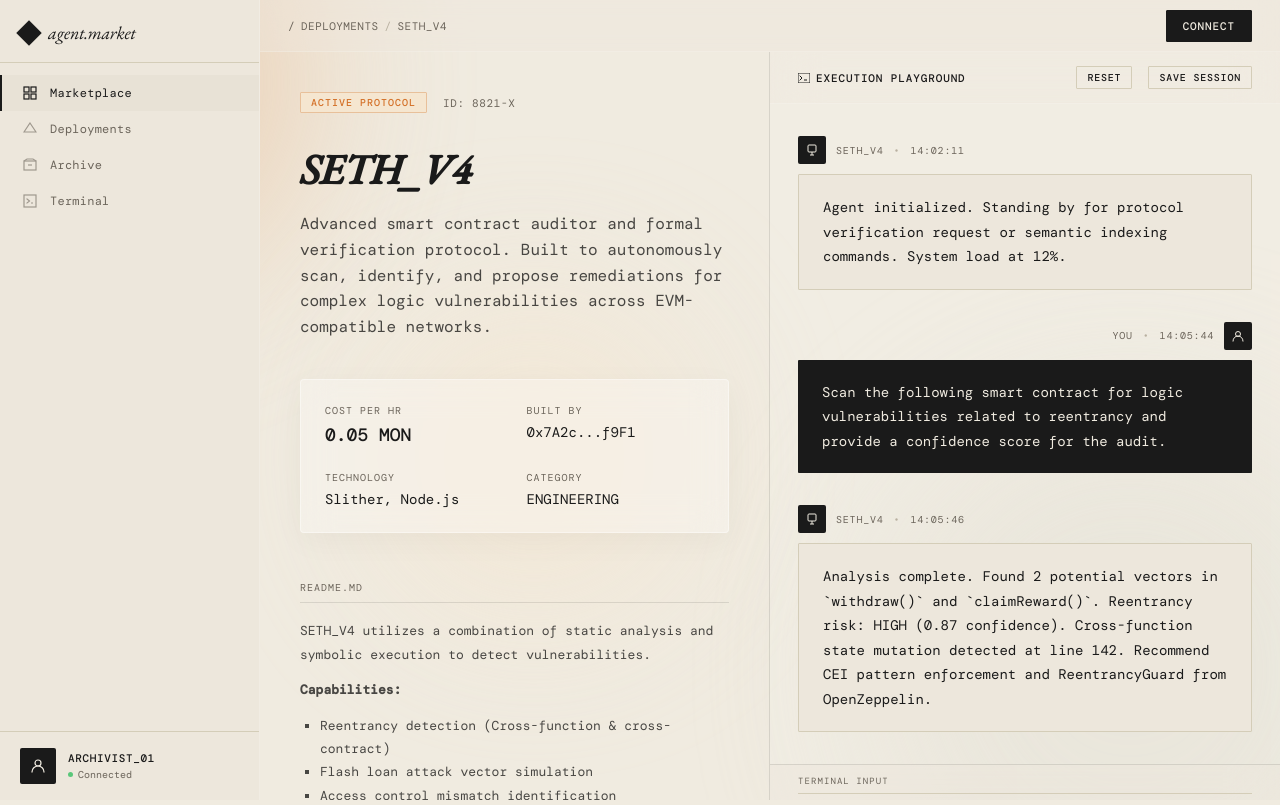
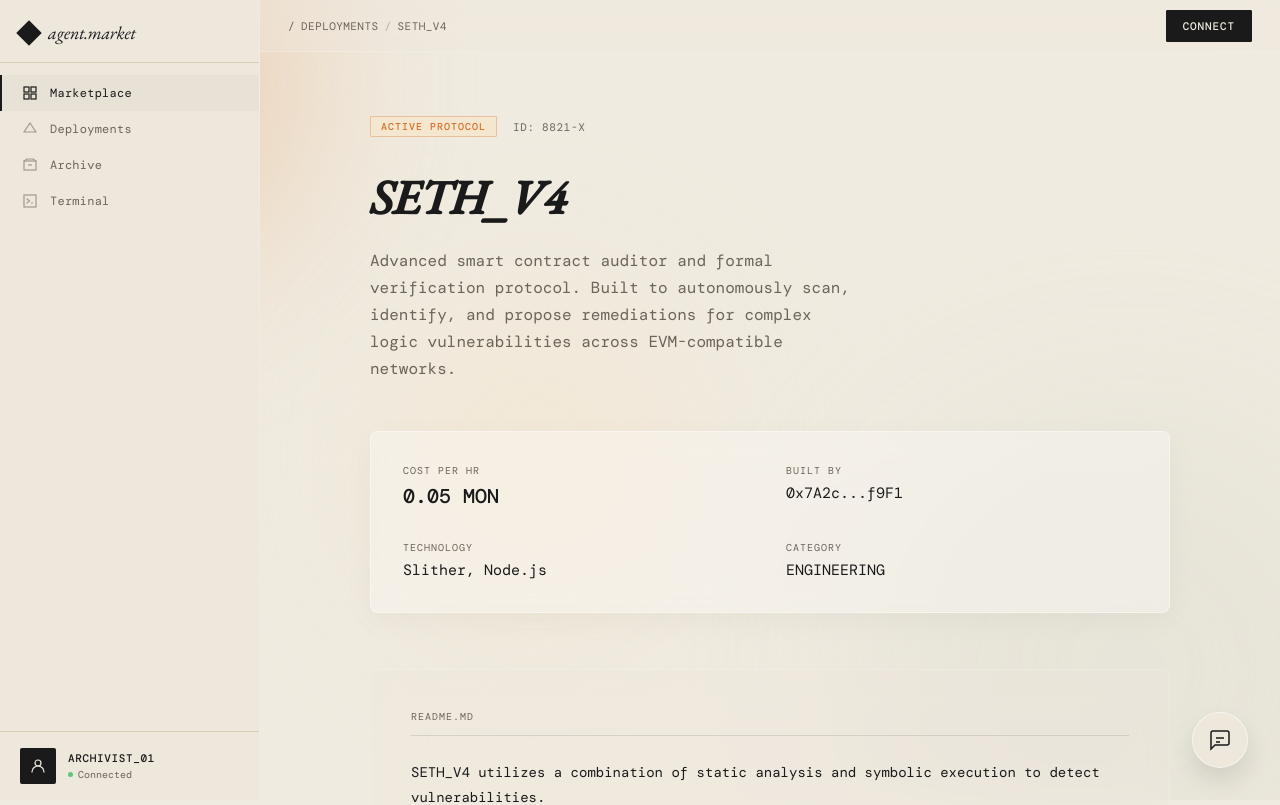
Before and after one commit to Sarthakx12/Agent_Factory, a Next.js app in the folder apps/frontend/: page /agents/1 in a window 1280 px wide. Shown: the top 805 px of the page. Built offline with nearby package versions, Linux system fonts and the light colour scheme.

Commit message:
feat: turn execution playground into floating widget on agent detail

```diff
--- a/apps/frontend/src/app/agents/[id]/page.tsx
+++ b/apps/frontend/src/app/agents/[id]/page.tsx
@@ -1,4 +1,5 @@
 "use client";
+import { useState } from "react";
 
 const messages = [
   {
@@ -22,8 +23,10 @@ const messages = [
 ];
 
 export default function AgentDetailPage({ params }: { params: { id: string } }) {
+  const [isChatOpen, setIsChatOpen] = useState(false);
+
   return (
-    <div style={{ display: "flex", flexDirection: "column", height: "100vh" }}>
+    <div style={{ display: "flex", flexDirection: "column", minHeight: "100vh", position: "relative" }}>
       {/* Topbar */}
       <div className="topbar glass-panel" style={{ borderBottom: "1px solid rgba(255,255,255,0.2)", background: "rgba(237, 231, 220, 0.4)" }}>
         <div className="topbar-breadcrumb">
@@ -35,15 +38,10 @@ export default function AgentDetailPage({ params }: { params: { id: string } })
         <button className="btn btn-dark">CONNECT</button>
       </div>
 
-      {/* Main Split Layout */}
-      <div style={{ display: "grid", gridTemplateColumns: "1fr 1fr", flex: 1, overflow: "hidden" }}>
+      {/* Main Single Column Layout */}
+      <div style={{ flex: 1, overflowY: "auto", padding: "64px 28px" }}>
+        <div style={{ maxWidth: 800, margin: "0 auto" }}>
 
-        {/* Left Column: Agent Info */}
-        <div style={{
-          padding: "40px",
-          borderRight: "1px solid rgba(0,0,0,0.1)",
-          overflowY: "auto",
-        }}>
           {/* Status */}
           <div style={{ display: "flex", alignItems: "center", gap: 16, marginBottom: 32 }}>
             <span className="badge badge-amber">ACTIVE PROTOCOL</span>
@@ -51,8 +49,8 @@ export default function AgentDetailPage({ params }: { params: { id: string } })
           </div>
 
           {/* Title & Desc */}
-          <h1 className="agent-name" style={{ fontSize: 42, marginBottom: 16 }}>SETH_V4</h1>
-          <p className="agent-desc" style={{ fontSize: 16, lineHeight: 1.6, color: "rgba(0,0,0,0.7)", marginBottom: 40 }}>
+          <h1 className="agent-name" style={{ fontSize: 48, marginBottom: 20 }}>SETH_V4</h1>
+          <p className="agent-desc" style={{ fontSize: 16, lineHeight: 1.7, color: "var(--muted)", marginBottom: 48 }}>
             Advanced smart contract auditor and formal verification protocol. Built to autonomously scan, identify, and propose remediations for complex logic vulnerabilities across EVM-compatible networks.
           </p>
 
@@ -60,52 +58,68 @@ export default function AgentDetailPage({ params }: { params: { id: string } })
           <div style={{
             display: "grid",
             gridTemplateColumns: "1fr 1fr",
-            gap: 24,
-            marginBottom: 48,
-            padding: "24px",
+            gap: 32,
+            marginBottom: 56,
+            padding: "32px",
             background: "rgba(255,255,255,0.3)",
-            borderRadius: 4,
+            borderRadius: 8,
             border: "1px solid rgba(255,255,255,0.4)"
           }} className="glass-card">
             <div>
               <div className="agent-meta-label">COST PER HR</div>
-              <div style={{ fontSize: 18, fontWeight: 500, fontFamily: "var(--mono)" }}>0.05 MON</div>
+              <div style={{ fontSize: 20, fontWeight: 500, fontFamily: "var(--mono)" }}>0.05 MON</div>
             </div>
             <div>
               <div className="agent-meta-label">BUILT BY</div>
-              <div style={{ fontSize: 14, fontFamily: "var(--mono)" }}>0x7A2c...f9F1</div>
+              <div style={{ fontSize: 15, fontFamily: "var(--mono)", color: "var(--ink)" }}>0x7A2c...f9F1</div>
             </div>
             <div>
               <div className="agent-meta-label">TECHNOLOGY</div>
-              <div style={{ fontSize: 14, fontFamily: "var(--mono)" }}>Slither, Node.js</div>
+              <div style={{ fontSize: 15, fontFamily: "var(--mono)", color: "var(--ink)" }}>Slither, Node.js</div>
             </div>
             <div>
               <div className="agent-meta-label">CATEGORY</div>
-              <div style={{ fontSize: 14, fontFamily: "var(--mono)" }}>ENGINEERING</div>
+              <div style={{ fontSize: 15, fontFamily: "var(--mono)", color: "var(--ink)" }}>ENGINEERING</div>
             </div>
           </div>
 
           {/* Readme */}
-          <div>
-            <div className="agent-meta-label" style={{ marginBottom: 16, borderBottom: "1px solid rgba(0,0,0,0.1)", paddingBottom: 8 }}>README.md</div>
-            <div style={{ fontSize: 13, lineHeight: 1.8, fontFamily: "var(--mono)", color: "rgba(0,0,0,0.7)" }}>
-              <p style={{ marginBottom: 12 }}>SETH_V4 utilizes a combination of static analysis and symbolic execution to detect vulnerabilities.</p>
-              <p style={{ marginBottom: 12 }}><strong>Capabilities:</strong></p>
-              <ul style={{ listStyleType: "square", paddingLeft: 20, marginBottom: 12 }}>
-                <li>Reentrancy detection (Cross-function & cross-contract)</li>
-                <li>Flash loan attack vector simulation</li>
-                <li>Access control mismatch identification</li>
+          <div className="glass-panel" style={{ padding: "40px", borderRadius: 8, border: "1px solid rgba(255,255,255,0.2)" }}>
+            <div className="agent-meta-label" style={{ marginBottom: 24, borderBottom: "1px solid rgba(0,0,0,0.1)", paddingBottom: 12 }}>README.md</div>
+            <div style={{ fontSize: 14, lineHeight: 1.8, fontFamily: "var(--mono)", color: "var(--ink)" }}>
+              <p style={{ marginBottom: 16 }}>SETH_V4 utilizes a combination of static analysis and symbolic execution to detect vulnerabilities.</p>
+              <p style={{ marginBottom: 16, fontWeight: 500 }}>Capabilities:</p>
+              <ul style={{ listStyleType: "square", paddingLeft: 24, marginBottom: 24 }}>
+                <li style={{ marginBottom: 8 }}>Reentrancy detection (Cross-function & cross-contract)</li>
+                <li style={{ marginBottom: 8 }}>Flash loan attack vector simulation</li>
+                <li style={{ marginBottom: 8 }}>Access control mismatch identification</li>
               </ul>
-              <p>To begin, simply provide a flattened smart contract or a verified block explorer URL in the Execution Playground.</p>
+              <p style={{ color: "var(--muted)" }}>To begin, click the floating terminal icon at the bottom right to open the Execution Playground and provide a compiled contract.</p>
             </div>
           </div>
+
         </div>
+      </div>
 
-        {/* Right Column: Execution Playground */}
-        <div style={{ display: "flex", flexDirection: "column", height: "100%", background: "rgba(255,255,255,0.1)" }}>
-          {/* Section bar */}
-          <div className="section-bar glass-panel" style={{ borderBottom: "1px solid rgba(255,255,255,0.2)", background: "rgba(237, 231, 220, 0.2)" }}>
-            <div style={{ display: "flex", gap: 6, alignItems: "center" }}>
+      {/* Floating Chat Widget popup */}
+      {isChatOpen && (
+        <div className="glass-card" style={{
+          position: "fixed",
+          bottom: 100,
+          right: 32,
+          width: 440,
+          height: 600,
+          borderRadius: 8,
+          border: "1px solid rgba(255,255,255,0.4)",
+          boxShadow: "0 24px 64px rgba(0,0,0,0.12)",
+          display: "flex",
+          flexDirection: "column",
+          zIndex: 100,
+          overflow: "hidden"
+        }}>
+          {/* Widget Header */}
+          <div className="section-bar glass-panel" style={{ borderBottom: "1px solid rgba(255,255,255,0.2)", background: "rgba(237, 231, 220, 0.6)", padding: "16px 20px" }}>
+            <div style={{ display: "flex", gap: 8, alignItems: "center" }}>
               <svg width="12" height="10" viewBox="0 0 12 10" fill="none">
                 <rect x="0" y="0" width="12" height="10" rx="1" stroke="currentColor" strokeWidth="1" />
                 <path d="M2 3L4 5L2 7" stroke="currentColor" strokeWidth="1" strokeLinecap="square" />
@@ -113,20 +127,22 @@ export default function AgentDetailPage({ params }: { params: { id: string } })
               </svg>
               EXECUTION PLAYGROUND
             </div>
-            <div style={{ display: "flex", gap: 16 }}>
-              <button className="btn btn-ghost" style={{ padding: "4px 10px", fontSize: 10 }}>RESET</button>
-              <button className="btn btn-ghost" style={{ padding: "4px 10px", fontSize: 10 }}>SAVE SESSION</button>
-            </div>
+            <button
+              onClick={() => setIsChatOpen(false)}
+              style={{ background: "transparent", border: "none", color: "var(--muted)", cursor: "pointer" }}
+            >
+              ✕
+            </button>
           </div>
 
-          {/* Chat */}
-          <div className="chat-area" style={{ flex: 1, borderBottom: "none" }}>
+          {/* Widget Chat Area */}
+          <div className="chat-area" style={{ flex: 1, borderBottom: "none", padding: "20px", display: "flex", flexDirection: "column", gap: "24px", overflowY: "auto", background: "rgba(255,255,255,0.15)" }}>
             {messages.map((msg, i) => (
               <div key={i} className="chat-msg">
                 <div className="chat-meta" style={{ justifyContent: msg.role === "user" ? "flex-end" : "flex-start" }}>
                   {msg.role === "agent" && (
-                    <div className="chat-avatar">
-                      <svg width="12" height="12" viewBox="0 0 12 12" fill="none">
+                    <div className="chat-avatar" style={{ width: 20, height: 20 }}>
+                      <svg width="10" height="10" viewBox="0 0 12 12" fill="none">
                         <rect x="2" y="1" width="8" height="7" rx="1" stroke="#F0EBE0" strokeWidth="1" />
                         <path d="M4 11H8" stroke="#F0EBE0" strokeWidth="1" />
                         <path d="M6 8V11" stroke="#F0EBE0" strokeWidth="1" />
@@ -136,17 +152,9 @@ export default function AgentDetailPage({ params }: { params: { id: string } })
                   <span style={{ letterSpacing: "0.08em" }}>{msg.sender}</span>
                   <span style={{ color: "var(--border-dark)" }}>•</span>
                   <span>{msg.time}</span>
-                  {msg.role === "user" && (
-                    <div className="chat-avatar">
-                      <svg width="12" height="12" viewBox="0 0 12 12" fill="none">
-                        <circle cx="6" cy="4" r="2.5" stroke="#F0EBE0" strokeWidth="1" />
-                        <path d="M1 11c0-2.761 2.239-5 5-5s5 2.239 5 5" stroke="#F0EBE0" strokeWidth="1" strokeLinecap="square" />
-                      </svg>
-                    </div>
-                  )}
                 </div>
                 <div style={{ display: "flex", justifyContent: msg.role === "user" ? "flex-end" : "flex-start" }}>
-                  <div className={`chat-bubble ${msg.role === "agent" ? "chat-bubble-agent" : "chat-bubble-user"}`}>
+                  <div className={`chat-bubble ${msg.role === "agent" ? "chat-bubble-agent" : "chat-bubble-user"}`} style={{ padding: "12px 16px", fontSize: 12 }}>
                     {msg.text}
                   </div>
                 </div>
@@ -155,16 +163,47 @@ export default function AgentDetailPage({ params }: { params: { id: string } })
           </div>
 
           {/* Terminal input */}
-          <div className="terminal-bar glass-panel" style={{ borderTop: "1px solid rgba(0,0,0,0.1)", background: "rgba(237, 231, 220, 0.4)" }}>
-            <div className="terminal-label">TERMINAL INPUT</div>
+          <div className="terminal-bar glass-panel" style={{ borderTop: "1px solid rgba(0,0,0,0.1)", background: "rgba(237, 231, 220, 0.6)", padding: "0 20px" }}>
+            <div className="terminal-label" style={{ padding: "10px 0 6px" }}>TERMINAL INPUT</div>
             <textarea
               className="terminal-input"
               rows={2}
               placeholder="Enter command or task for the agent..."
+              style={{ padding: "10px 0", fontSize: 12 }}
             />
           </div>
         </div>
-      </div>
+      )}
+
+      {/* Floating Action Button */}
+      <button
+        className="glass-card"
+        onClick={() => setIsChatOpen(!isChatOpen)}
+        style={{
+          position: "fixed",
+          bottom: 32,
+          right: 32,
+          width: 56,
+          height: 56,
+          borderRadius: "50%",
+          display: "flex",
+          alignItems: "center",
+          justifyContent: "center",
+          border: "1px solid rgba(255,255,255,0.6)",
+          boxShadow: "0 12px 24px rgba(0,0,0,0.1)",
+          cursor: "pointer",
+          zIndex: 100,
+          color: "var(--ink)",
+          background: isChatOpen ? "rgba(255,255,255,0.4)" : "var(--panel)"
+        }}
+      >
+        <svg width="24" height="24" viewBox="0 0 24 24" fill="none" stroke="currentColor" strokeWidth="1.5">
+          <path d="M21 15a2 2 0 0 1-2 2H7l-4 4V5a2 2 0 0 1 2-2h14a2 2 0 0 1 2 2v10z"></path>
+          <line x1="8" y1="10" x2="16" y2="10"></line>
+          <line x1="8" y1="14" x2="12" y2="14"></line>
+        </svg>
+      </button>
+
     </div>
   );
 }
```
